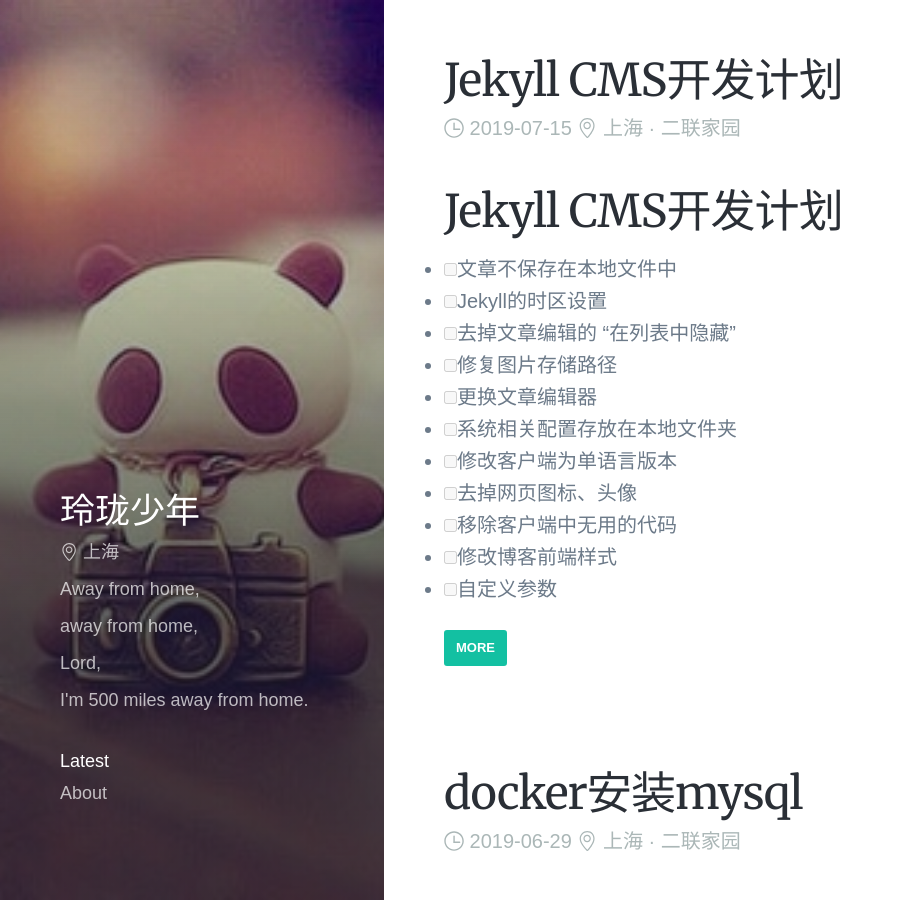
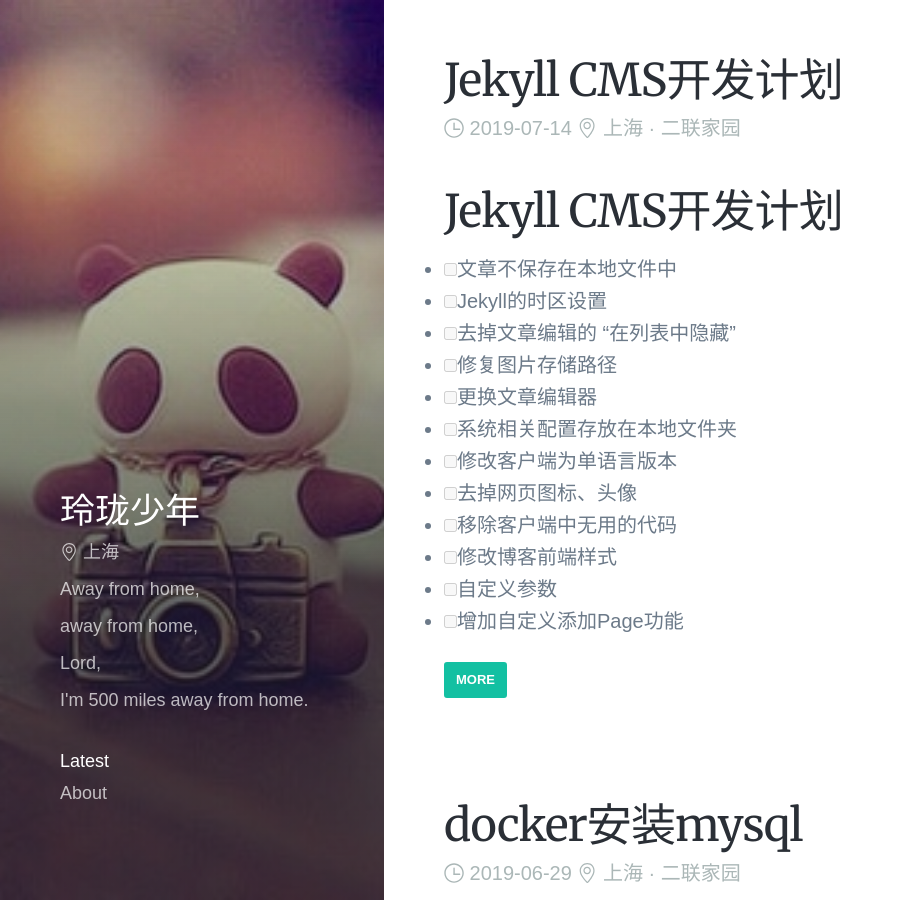
Before and after one commit to auaa/auaa.github.io, a Jekyll site: the page built from index.html, in a window 1280 px wide and 900 px high. Shown: the whole window, without its empty margins (0-903 px from the left). Built offline with Jekyll 4.4.1, drawn with Linux system fonts in a browser that asks for light colours; some web fonts are replaced; the list of posts is cut into pages by our own code; comment, search, counter and statistics services are not loaded; some of the changed lines change nothing that is shown.

Commit message:
update: 2019-07-14 23:02:52

```diff
--- a/_data/posts.json
+++ b/_data/posts.json
@@ -1,7 +1,7 @@
 {
   "posts": [
     {
-      "content": "## Jekyll CMS开发计划\n- [ ] 文章不保存在本地文件中\n- [ ] Jekyll的时区设置\n- [ ] 去掉文章编辑的 \"在列表中隐藏\"\n- [ ] 修复图片存储路径\n- [ ] 更换文章编辑器\n- [ ] 系统相关配置存放在本地文件夹\n- [ ] 修改客户端为单语言版本\n- [ ] 去掉网页图标、头像\n- [ ] 移除客户端中无用的代码\n- [ ] 修改博客前端样式\n- [ ] 自定义参数\n\n## V0.1.0 更新功能\n- [x] 自定义标签\n- [x] 自定义菜单 \n- [x] 设置服务器信息\n- [x] 自动同步本地文件至服务器\n- [x] 编辑发布文章\n- [x] 设置部分指定参数 ",
+      "content": "## Jekyll CMS开发计划\n- [ ] 文章不保存在本地文件中\n- [ ] Jekyll的时区设置\n- [ ] 去掉文章编辑的 \"在列表中隐藏\"\n- [ ] 修复图片存储路径\n- [ ] 更换文章编辑器\n- [ ] 系统相关配置存放在本地文件夹\n- [ ] 修改客户端为单语言版本\n- [ ] 去掉网页图标、头像\n- [ ] 移除客户端中无用的代码\n- [ ] 修改博客前端样式\n- [ ] 自定义参数\n- [ ] 增加自定义添加Page功能\n\n## V0.1.0 更新功能\n- [x] 自定义标签\n- [x] 自定义菜单 \n- [x] 设置服务器信息\n- [x] 自动同步本地文件至服务器\n- [x] 编辑发布文章\n- [x] 设置部分指定参数 ",
       "data": {
         "layout": "post",
         "title": "Jekyll CMS开发计划",
@@ -25,7 +25,7 @@
       "data": {
         "layout": "post",
         "title": "docker安装mysql",
-        "date": "2019-06-28 10:49:27",
+        "date": "2019-06-28 02:49:27",
         "tags": [],
         "published": true,
         "location": "上海 二联家园",
@@ -43,7 +43,7 @@
       "data": {
         "layout": "post",
         "title": "杜弼谏除内患",
-        "date": "2019-04-18 17:16:27",
+        "date": "2019-04-18 09:16:27",
         "tags": [],
         "published": true,
         "location": "上海 二联家园",
@@ -61,7 +61,7 @@
       "data": {
         "layout": "post",
         "title": "freemarker中Object转换成json",
-        "date": "2018-07-19 11:26:27",
+        "date": "2018-07-19 03:26:27",
         "tags": [],
         "published": true,
         "location": "上海 二联家园",
@@ -79,7 +79,7 @@
       "data": {
         "layout": "post",
         "title": "ORACLE中exit与return区别",
-        "date": "2018-07-16 17:16:27",
+        "date": "2018-07-16 09:16:27",
         "tags": [],
         "published": true,
         "location": null,
@@ -97,7 +97,7 @@
       "data": {
         "layout": "post",
         "title": "mac下用scp命令实现本地文件与服务器Linux文件之间的相互传输",
-        "date": "2018-05-30 17:32:18",
+        "date": "2018-05-30 09:32:18",
         "tags": [],
         "published": true,
         "location": "上海 二联家园",
@@ -115,7 +115,7 @@
       "data": {
         "layout": "post",
         "title": "第一篇博客",
-        "date": "2018-04-24 22:10:25",
+        "date": "2018-04-24 14:10:25",
         "tags": [],
         "published": true,
         "location": "上海 二联家园",
--- a/_posts/2019-07-14-jekyll-cms-kai-fa-ji-hua.md
+++ b/_posts/2019-07-14-jekyll-cms-kai-fa-ji-hua.md
@@ -1,7 +1,7 @@
 ---
 layout: post
 title: 'Jekyll CMS开发计划'
-date: 2019-07-14 21:49:35
+date: 2019-07-13 21:49:35
 tags: [jekyll]
 published: true
 location: 上海 二联家园
@@ -20,6 +20,7 @@
 - [ ] 移除客户端中无用的代码
 - [ ] 修改博客前端样式
 - [ ] 自定义参数
+- [ ] 增加自定义添加Page功能
 
 ## V0.1.0 更新功能
 - [x] 自定义标签
```
